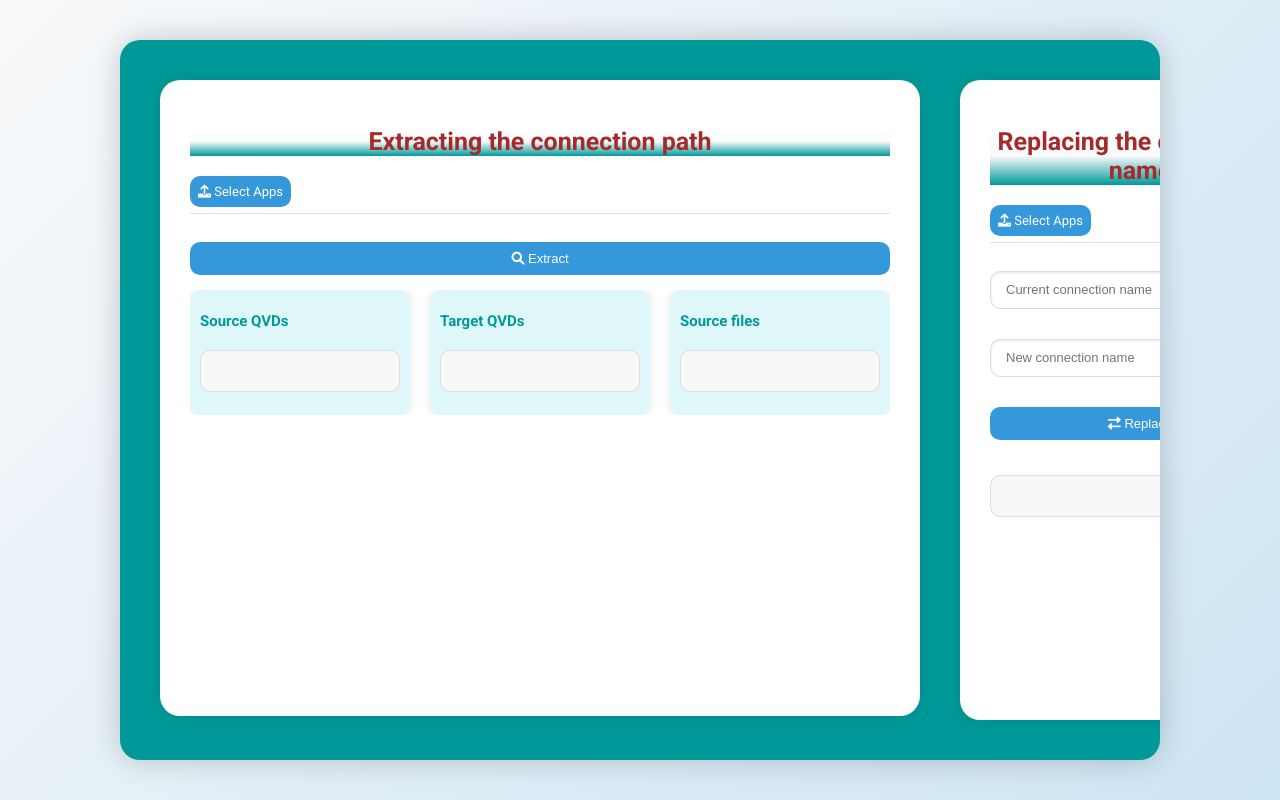
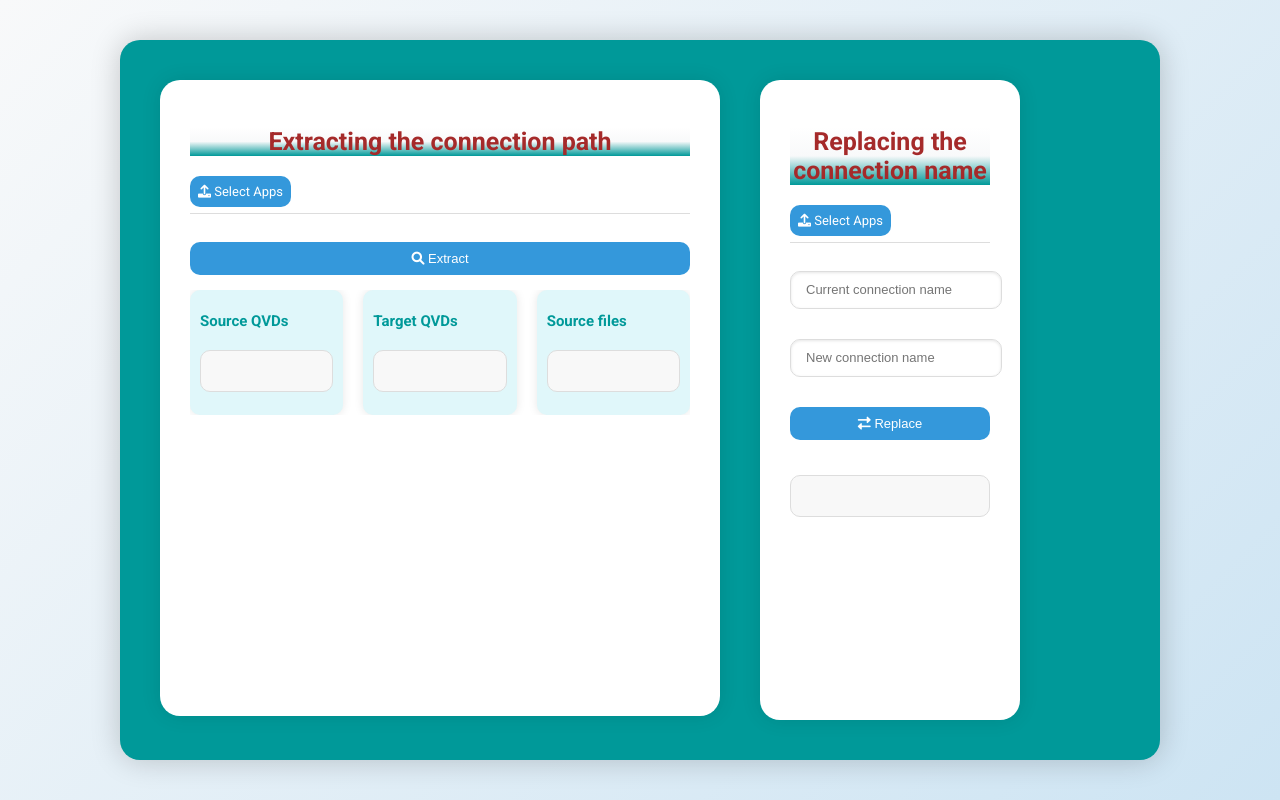
Before and after one commit to Raja-LR/qlik-script-change-automation, a plain HTML site: page channel.html in a window 1280 px wide. Drawn offline with Linux system fonts and the light colour scheme.

Commit message:
Update channel.html

```diff
--- a/channel.html
+++ b/channel.html
@@ -38,7 +38,7 @@
             background-color: #ffffff;
             box-shadow: 0 0 20px rgba(0, 0, 0, 0.1);
             position: relative;
-	    width: 700px;
+	    width: 500px;
 	    max-height: 90%;
 	    overflow-y: hidden;
         }
@@ -48,7 +48,7 @@
             background-color: #ffffff;
             box-shadow: 0 0 20px rgba(0, 0, 0, 0.1);
             position: relative;
-	    width: 300px;
+	    width: 200px;
         }
         .column1 h1 {
             color: brown;
```
